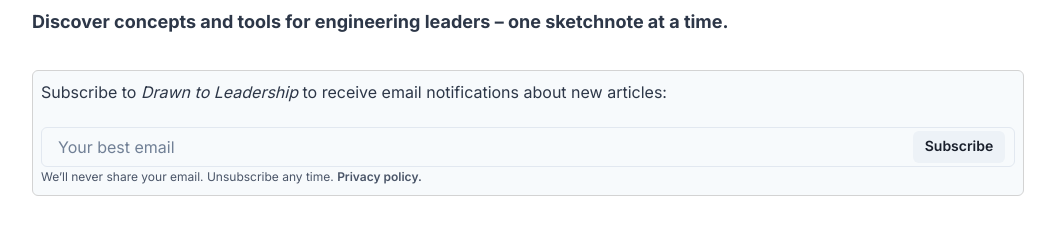
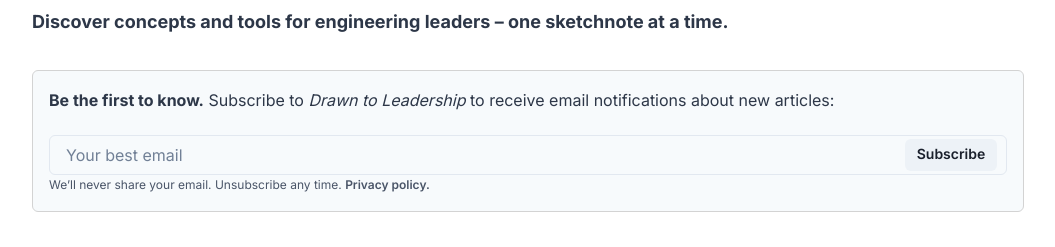
Before and after one commit to choefele/claushoefele.com, a Next.js app: page /newsletter in a window 1280 px wide. Shown: the part 161-408 px from the top of the page, without its empty margins (112-1167 px from the left). Built offline with nearby package versions, Linux system fonts and the light colour scheme; no server answers.

Commit message:
Fix HTML bug

```diff
--- a/src/pages/newsletter.tsx
+++ b/src/pages/newsletter.tsx
@@ -1,5 +1,6 @@
 import Head from 'next/head';
 import { useRouter } from 'next/router';
+import { Box } from '@chakra-ui/react';
 import { H1, H2, P, A, Ul, Li } from '../components/content';
 import SubscribeForm from '../components/subscribe-form';
 import { loadPosts, Post } from '../load-content-data';
@@ -23,18 +24,20 @@
           Discover concepts and tools for engineering leaders – one sketchnote
           at a time.
         </P>
-        <P
+        <Box
           border="1px solid lightgray"
           borderRadius="md"
-          p="0.5rem"
+          p="1rem"
           background="gray.50"
           mt="2rem"
         >
-          {' '}
-          Subscribe to <em>Drawn to Leadership</em> to receive email
-          notifications about new articles:
+          <P my="0">
+            <strong>Be the first to know.</strong> Subscribe to{' '}
+            <em>Drawn to Leadership</em> to receive email notifications about
+            new articles:
+          </P>
           <SubscribeForm optedInEmail={email} />
-        </P>
+        </Box>
         <H2>List of Articles</H2>
         <Ul>
           {posts.map((post) => {
```
Also changed, not shown: src/pages/newsletter/[slug].tsx (+9 -7 lines).
